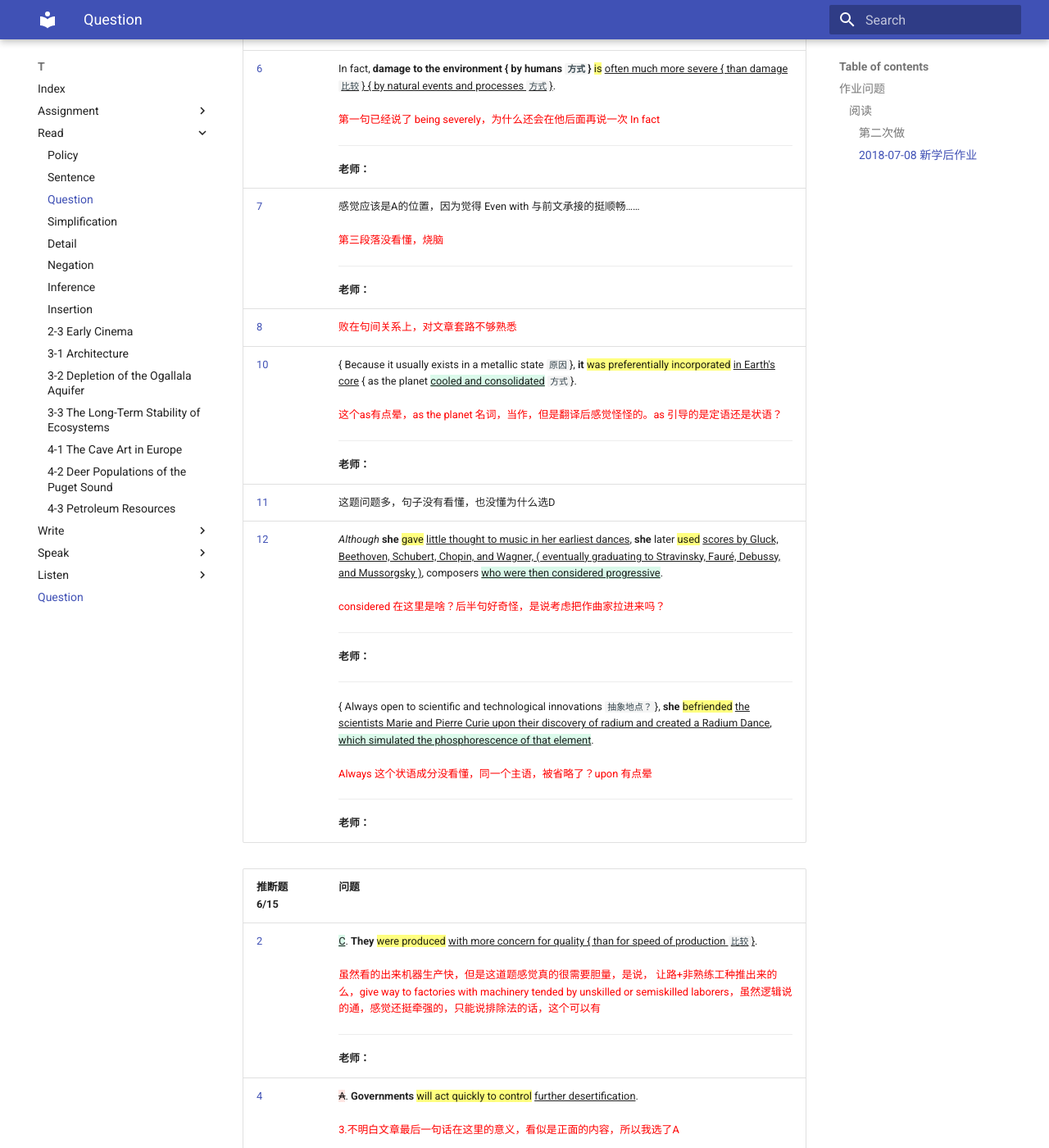
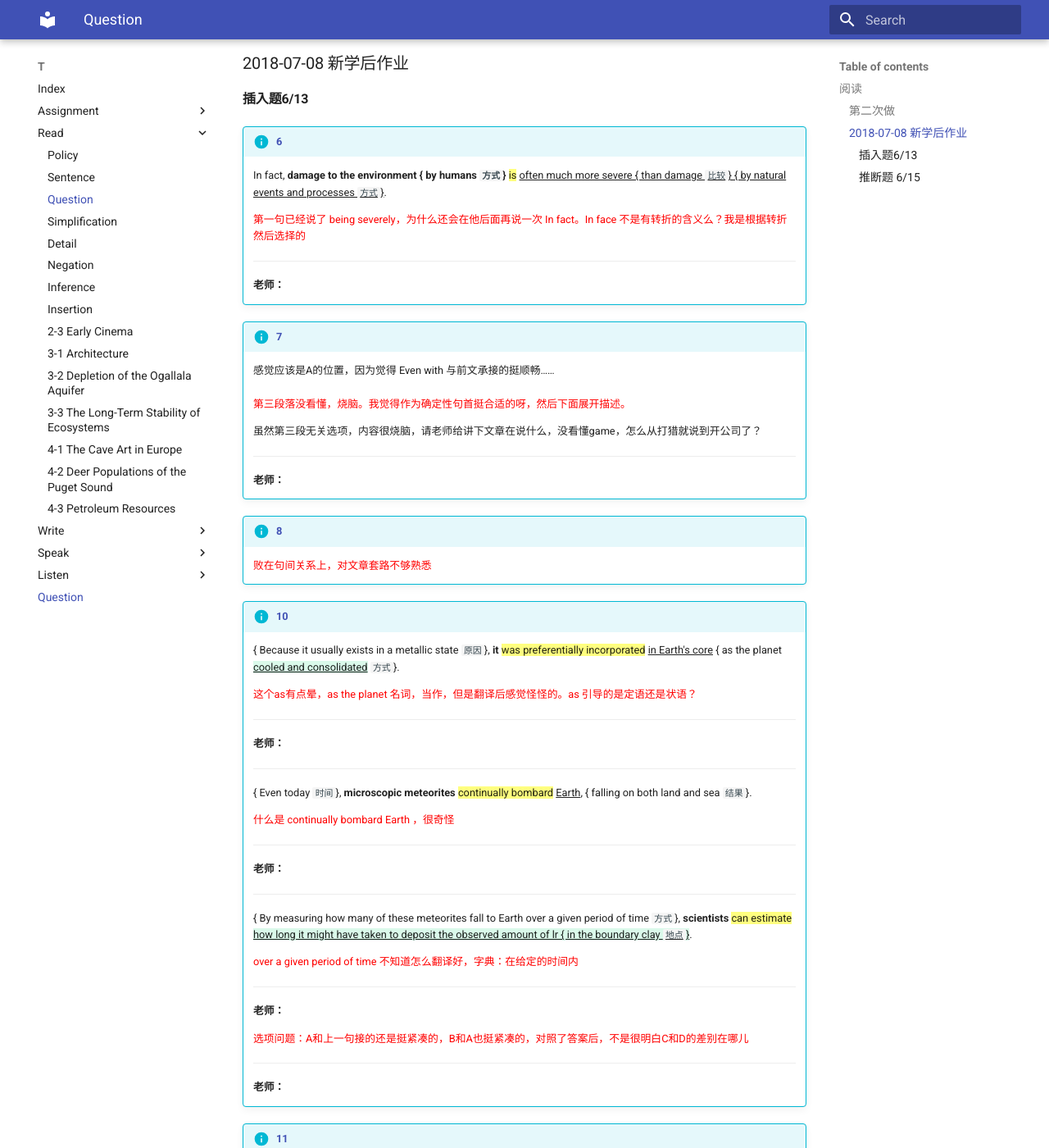
Before and after one commit to katyushaQ/t, an MkDocs documentation site: the page built from docs/question.md, in a window 1280 px wide and 1400 px high, scrolled down 1181 px. Shown: the whole window at 82% size. Built offline with MkDocs 1.6.1 and Material for MkDocs 9.7.7, drawn with Linux system fonts in a browser that asks for light colours; old or Windows-style settings are respelled for this version of MkDocs; some of the changed text lies outside the part shown.

Commit message:
2018-0910-0916.md 20180915, question.md 更新问题内容细节, inference.md 修改错别字, insertion.md 修改错别字

```diff
--- a/docs/question.md
+++ b/docs/question.md
@@ -1,38 +1,172 @@
-## 作业问题
-
-### 阅读
+## 阅读
 
 请老师再给讲下意群
 
 介词引导的定语从句，with，in，about等， 总是翻译的时候别扭
 
-#### 第二次做
+形式宾语
 
-简化题 | 问题
------------- | -------------
-[4](read/simplification#4)         |
-[5](read/simplification#5-a)      |
-[8](read/simplification#8)         |  { If the pores are large `条件`}, **the water**  { in them `地点`} ==will exist== ^^as drops^^ {++too heavy for surface tension to hold++}, and **it** ==will drain away==;    <br><br><font color='red'>too ... to 是 drops的定语么？我觉得是，但我不知道是什么引导的定语</font><hr/>**老师：**
-[13](read/simplification#13)     | <font color='Blue'>*Therefore*</font>, { when observational assessment is used as a technique for studying infant perceptual abilities `时间`}, **care** ==must be taken not to overgeneralize from== ^^the data^^ or ==to rely on== ^^one or two studies^^ { as conclusive evidence of a particular perceptual ability of the infant `结果`}.<br><br><font color='red'>care 在这里什么意思？关心，照顾？处理，负责？</font><hr/>**老师：**
-[14](read/simplification#14)     | <font color='Blue'>*Though*</font> **it** ==may be difficult to imagine== ^^from a later perspective^^, **a strain of critical opinion** { in the 1920s `时间`} ==predicted== ^^that sound film would be a technical novelty^^ {++that would soon fade from sight++}, { just as had many previous attempts `补充`}, ( dating well back before the First World War ), { to link images with recorded sound `什么成分？`}. <br><br><font color='red'>从 just as 开始晕，最后的 to link 是什么成分，它省略的主语是？</font><hr/>**老师：**
+### 第二次做
+
+!!! info "[4](read/simplification#4)"
+
+!!! info "[5](read/simplification#5-a)"
+
+!!! info "[8](read/simplification#8)"
+
+    { If the pores are large `条件`}, **the water**  { in them `地点`} ==will exist== ^^as drops^^ {++too heavy for surface tension to hold++}, and **it** ==will drain away==;
+
+    <font color='red'>too ... to 是 drops的定语么？我觉得是，但我不知道是什么引导的定语</font>
+
+    ----
+
+    **老师：**
+
+!!! info "[13](read/simplification#13)"
+
+    <font color='Blue'>*Therefore*</font>, { when observational assessment is used as a technique for studying infant perceptual abilities `时间`}, **care** ==must be taken not to overgeneralize from== ^^the data^^ or ==to rely on== ^^one or two studies^^ { as conclusive evidence of a particular perceptual ability of the infant `结果`}.
+
+    <font color='red'>care 在这里什么意思？关心，照顾？处理，负责？</font>
+
+    ----
+
+    **老师：**
+
+!!! info "[14](read/simplification#14)"
+
+    <font color='Blue'>*Though*</font> **it** ==may be difficult to imagine== ^^from a later perspective^^, **a strain of critical opinion** { in the 1920s `时间`} ==predicted== ^^that sound film would be a technical novelty^^ {++that would soon fade from sight++}, { just as had many previous attempts `补充`}, ( dating well back before the First World War ), { to link images with recorded sound `什么成分？`}.
+
+    <font color='red'>从 just as 开始晕，最后的 to link 是什么成分，它省略的主语是？</font>
+
+    ----
+
+    **老师：**
 
 
-#### 2018-07-08 新学后作业
+### 2018-07-08 新学后作业
 
-插入题  6/13 | 问题
-------------- | -------------
-[6](read/insertion#6)             | In fact, **damage to the environment { by humans `方式`}** ==is== ^^often much more severe { than damage `比较`} { by natural events and processes `方式`}^^. <br><br><font color='red'>第一句已经说了 being severely，为什么还会在他后面再说一次 In fact</font><hr/>**老师：**
-[7](read/insertion#7)             | 感觉应该是A的位置，因为觉得 Even with 与前文承接的挺顺畅……<br><br><font color='red'>第三段落没看懂，烧脑</font><hr/>**老师：**
-[8](read/insertion#8)             | <font color='red'>败在句间关系上，对文章套路不够熟悉</font>
-[10](read/insertion#10)         | { Because it usually exists in a metallic state `原因`}, **it** ==was preferentially incorporated== ^^in Earth's core^^ { as the planet {++cooled and consolidated++} `方式`}.<br><br><font color='red'>这个as有点晕，as the planet  名词，当作，但是翻译后感觉怪怪的。as 引导的是定语还是状语？</font><hr/>**老师：**
-[11](read/insertion#11)         | 这题问题多，句子没有看懂，也没懂为什么选D
-[12](read/insertion#12)         |  *Although* **she** ==gave== ^^little thought to music in her earliest dances^^, **she** later ==used== ^^scores by Gluck, Beethoven, Schubert, Chopin, and Wagner, ( eventually graduating to Stravinsky, Fauré, Debussy, and Mussorgsky )^^, composers {++who were then considered progressive++}. <br><br><font color='red'>considered 在这里是啥？后半句好奇怪，是说考虑把作曲家拉进来吗？</font><hr/>**老师：**<hr/> { Always open to scientific and technological innovations `抽象地点？`}, **she** ==befriended== ^^the scientists Marie and Pierre Curie upon their discovery of radium and created a Radium Dance^^, {++which simulated the phosphorescence of that element++}. <br><br><font color='red'>Always 这个状语成分没看懂，同一个主语，被省略了？upon 有点晕</font><hr/>**老师：**
+#### 插入题6/13
 
-推断题 6/15 | 问题
-------------- | -------------
-[2](read/inference#2)              | {++C++}. **They** ==were produced== ^^with more concern for quality { than for speed of production `比较`}^^.  <br><br><font color='red'>虽然看的出来机器生产快，但是这道题感觉真的很需要胆量，是说， 让路+非熟练工种推出来的么，give way to factories with machinery tended  by unskilled or semiskilled laborers，虽然逻辑说的通，感觉还挺牵强的，只能说排除法的话，这个可以有</font><hr/>**老师：**
-[4](read/inference#4)              | {--A--}. **Governments** ==will act quickly to control== ^^further desertification^^. <br><br><font color='red'>3.不明白文章最后一句话在这里的意义，看似是正面的内容，所以我选了A</font><hr/>**老师：**
-[7](read/inference#7)              |
-[8](read/inference#8)              | 烧脑
-[11](read/inference#11)          |
-[12](read/inference#12)          |
+!!! info "[6](read/insertion#6)"
+
+    In fact, **damage to the environment { by humans `方式`}** ==is== ^^often much more severe { than damage `比较`} { by natural events and processes `方式`}^^.
+
+    <font color='red'>第一句已经说了 being severely，为什么还会在他后面再说一次 In fact。In face 不是有转折的含义么？我是根据转折然后选择的</font>
+
+    ----
+
+    **老师：**
+
+!!! info "[7](read/insertion#7)"
+
+    感觉应该是A的位置，因为觉得 Even with 与前文承接的挺顺畅……<br><br><font color='red'>第三段落没看懂，烧脑。我觉得作为确定性句首挺合适的呀，然后下面展开描述。</font>
+
+    虽然第三段无关选项，内容很烧脑，请老师给讲下文章在说什么，没看懂game，怎么从打猎就说到开公司了？
+
+    ----
+
+    **老师：**
+
+!!! info "[8](read/insertion#8)"
+
+    <font color='red'>败在句间关系上，对文章套路不够熟悉</font>
+
+!!! info "[10](read/insertion#10)"
+
+    { Because it usually exists in a metallic state `原因`}, **it** ==was preferentially incorporated== ^^in Earth's core^^ { as the planet {++cooled and consolidated++} `方式`}.
+
+    <font color='red'>这个as有点晕，as the planet  名词，当作，但是翻译后感觉怪怪的。as 引导的是定语还是状语？</font>
+
+    ----
+
+    **老师：**
+
+    ----
+
+    { Even today `时间`}, **microscopic meteorites** ==continually bombard== ^^Earth^^, { falling on both land and sea `结果`}.
+
+    <font color='red'>什么是 continually bombard Earth ，很奇怪</font>
+
+    ----
+
+    **老师：**
+
+    ----
+
+    { By measuring how many of these meteorites fall to Earth over a given period of time `方式`}, **scientists** ==can estimate== {++how long it might have taken to deposit the observed amount of lr { in the boundary clay `地点`}++}.
+
+    <font color='red'>over a given period of time 不知道怎么翻译好，字典：在给定的时间内</font>
+
+    ----
+
+    **老师：**
+
+    <font color='red'>选项问题：A和上一句接的还是挺紧凑的，B和A也挺紧凑的，对照了答案后，不是很明白C和D的差别在哪儿</font>
+
+    ----
+
+    **老师：**
+
+!!! info "[11](read/insertion#11)"
+
+    <font color='red'>这题问题多，文章没有看懂，也没懂为什么选D</font>
+
+!!! info "[12](read/insertion#12)"
+
+    *Although* **she** ==gave== ^^little thought to music in her earliest dances^^, **she** later ==used== ^^scores by Gluck, Beethoven, Schubert, Chopin, and Wagner, ( eventually graduating to Stravinsky, Fauré, Debussy, and Mussorgsky )^^, composers {++who were then considered progressive++}.
+
+    <font color='red'>considered 在这里是啥？后半句好奇怪，是说考虑把作曲家拉进来吗？为什么不是C？</font>
+
+    ----
+
+    **老师：**
+
+    ----
+
+    { Always open to scientific and technological innovations `抽象地点？`}, **she** ==befriended== ^^the scientists Marie and Pierre Curie upon their discovery of radium and created a Radium Dance^^, {++which simulated the phosphorescence of that element++}.
+
+    <font color='red'>Always 这个状语成分没看懂，同一个主语，被省略了？upon 有点晕</font>
+
+    ----
+
+    **老师：**
+
+    <font color='red'>为什么不是C？新技术媒体，不会说的是电影吧？上面的音乐，科学和技术发明这些，难道不算新技术媒体？</font>
+
+#### 推断题 6/15
+
+!!! info "[2](read/inference#2)"
+
+    {++C++}. **They** ==were produced== ^^with more concern for quality { than for speed of production `比较`}^^.
+
+    <font color='red'>虽然看的出来机器生产快，但是这道题感觉真的很需要胆量，是说， 让路+非熟练工种推出来的么，give way to factories with machinery tended  by unskilled or semiskilled laborers，虽然逻辑说的通，感觉还挺牵强的，只能说排除法，无法直接选出，请老师指导关键点，我没有看出他们关心系质量</font>
+
+    ----
+
+    **老师：**
+
+!!! info "[4](read/inference#4)"
+
+    {--A--}. **Governments** ==will act quickly to control== ^^further desertification^^.
+
+    <font color='red'>3.不明白文章最后一句话在这里的意义，看似是正面的内容，我觉得这句和最后一句相呼应，所以我选了A</font>
+
+    ----
+
+    **老师：**
+
+!!! info "[7](read/inference#7)"
+
+!!! info "[8](read/inference#8)"
+
+    { Since cave dwellers normally lived close to entrances `原因`}, ^^there^^ ==must have been== ^^some reason^^ {++why so many generations of Lascaux cave dwellers hid their art++}.
+
+    <font color='red'>烧脑，这句逻辑有点绕，不知道是不是为下段文字做铺垫，所以看着有些超脱，与上句关系不是很清晰</font>
+
+    ----
+
+    **老师：**
+
+!!! info "[11](read/inference#11)"
+
+!!! info "[12](read/inference#12)"
```
Also changed, not shown: docs/assignment/2018-0910-0916.md (+2 -2 lines), docs/read/inference.md (+3 -3 lines), docs/read/insertion.md (+3 -3 lines).
